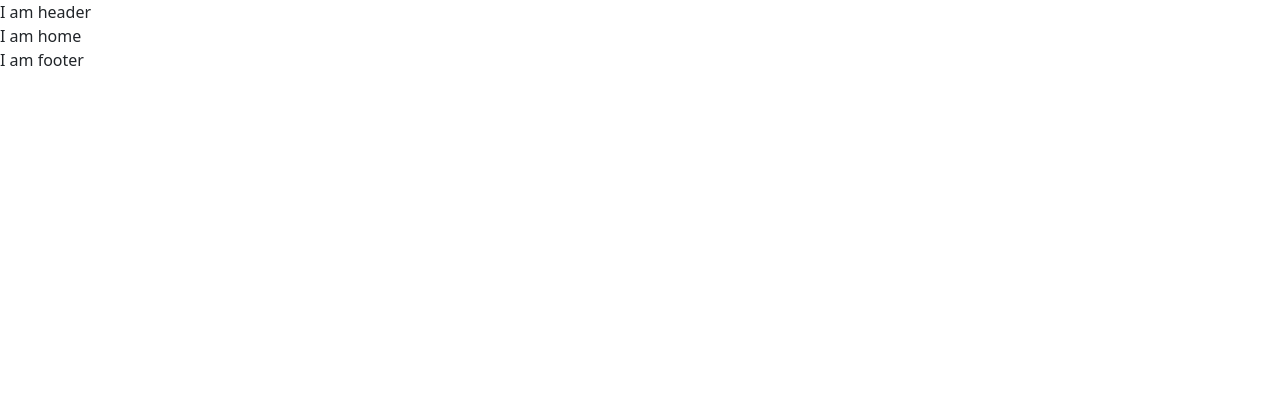
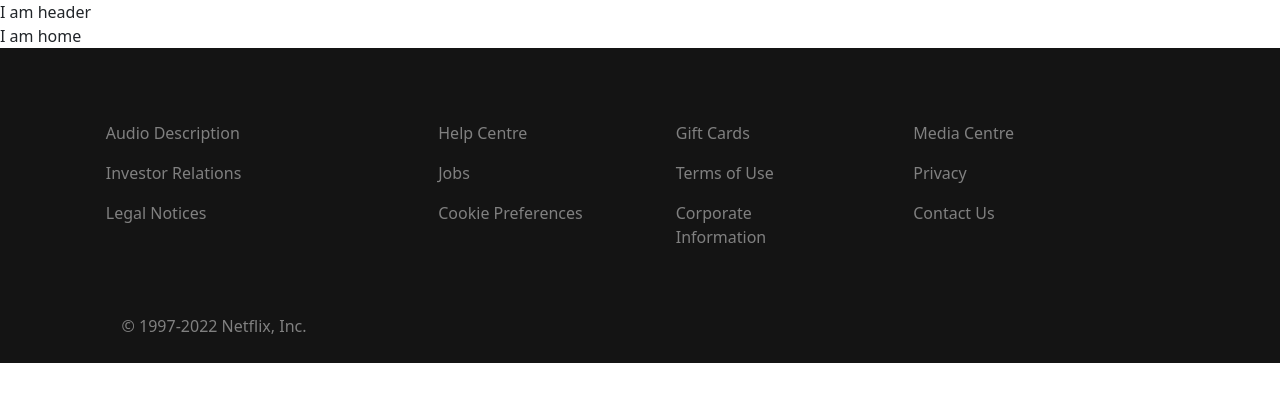
Before and after one commit to tandrima29/Netflix-Clone, a React app: page / in a window 1280 px wide. Built offline with nearby package versions, Linux system fonts and the light colour scheme.

Commit message:
update footer

```diff
--- a/src/layout/Footer.js
+++ b/src/layout/Footer.js
@@ -1,4 +1,88 @@
 import "./styles.css";
+
 export default function Footer() {
-  return <footer>I am footer</footer>;
+  return (
+    <footer>
+      <section class="footerbackdesign footerbackpadding">
+        <div class="container text-center text-md-start mt-5">
+          {/* <!-- Grid row  */}
+          <div class="row mt-3">
+            {/* Grid column --> */}
+            <div class="col-md-3 col-lg-4 col-xl-3 mx-auto mb-4">
+              {/* Content --> */}
+              <p>
+                <span class="clickable cursor">Audio Description</span>
+              </p>
+              <p>
+                <span class="clickable cursor">Investor Relations</span>
+              </p>
+              <p>
+                <span class="clickable cursor">Legal Notices</span>
+              </p>
+            </div>
+            {/* Grid column --> */}
+
+            {/* Grid column --> */}
+            <div class="col-md-2 col-lg-2 col-xl-2 mx-auto mb-4">
+              {/* Links --> */}
+
+              <p>
+                <span
+                  class="
+                clickable cursor"
+                >
+                  Help Centre
+                </span>
+              </p>
+              <p>
+                <span class="clickable cursor">Jobs</span>
+              </p>
+              <p>
+                <span class="clickable cursor">Cookie Preferences</span>
+              </p>
+            </div>
+            {/* Grid column --> */}
+
+            {/* Grid column --> */}
+            <div class="col-md-3 col-lg-2 col-xl-2 mx-auto mb-4">
+              {/* Links --> */}
+
+              <p>
+                <span class="clickable cursor">Gift Cards</span>
+              </p>
+              <p>
+                <span class="clickable cursor">Terms of Use</span>
+              </p>
+              <p>
+                <span class="clickable cursor">Corporate Information</span>
+              </p>
+            </div>
+            {/* Grid column --> */}
+
+            {/* Grid column --> */}
+            <div class="col-md-4 col-lg-3 col-xl-3 mx-auto mb-md-0 mb-4 ">
+              {/* Links --> */}
+
+              <p>
+                <span class="clickable cursor">Media Centre</span>
+              </p>
+              <p>
+                <span class="clickable cursor">Privacy</span>
+              </p>
+              <p>
+                <span class="clickable cursor">Contact Us</span>
+              </p>
+            </div>
+            {/* Grid column --> */}
+          </div>
+          {/* Grid row --> */}
+        </div>
+      </section>
+      {/* Section: Links  --> */}
+
+      {/* Copyright --> */}
+      <div class="footerbackdesign copyright">© 1997-2022 Netflix, Inc.</div>
+      {/* {/* Copyright  */}
+    </footer>
+  );
 }
--- a/src/layout/styles.css
+++ b/src/layout/styles.css
@@ -1,2 +1,16 @@
 /* header style */
 /* footer style */
+.footerbackdesign {
+  background-color: #141414;
+  color: #808080;
+}
+.cursor {
+  cursor: pointer;
+}
+.footerbackpadding {
+  padding: 25px;
+}
+.copyright {
+  padding-bottom: 25px;
+  padding-left: 9.5%;
+}
```
